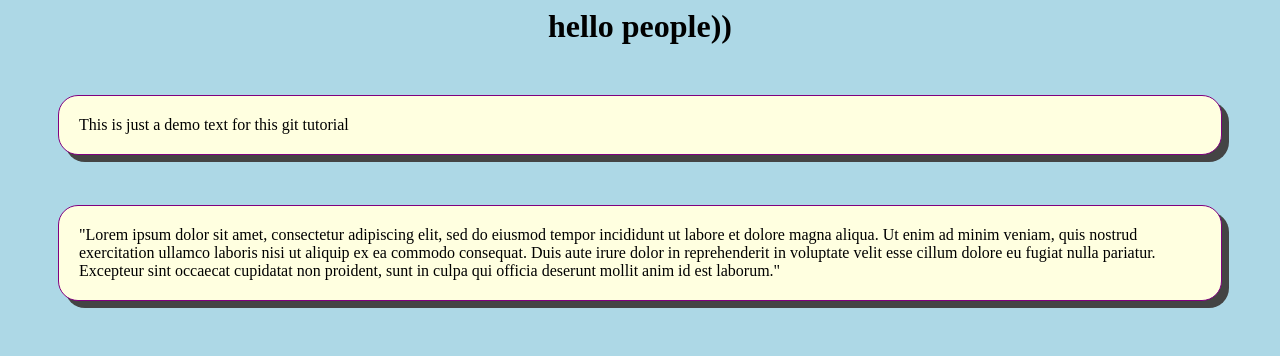
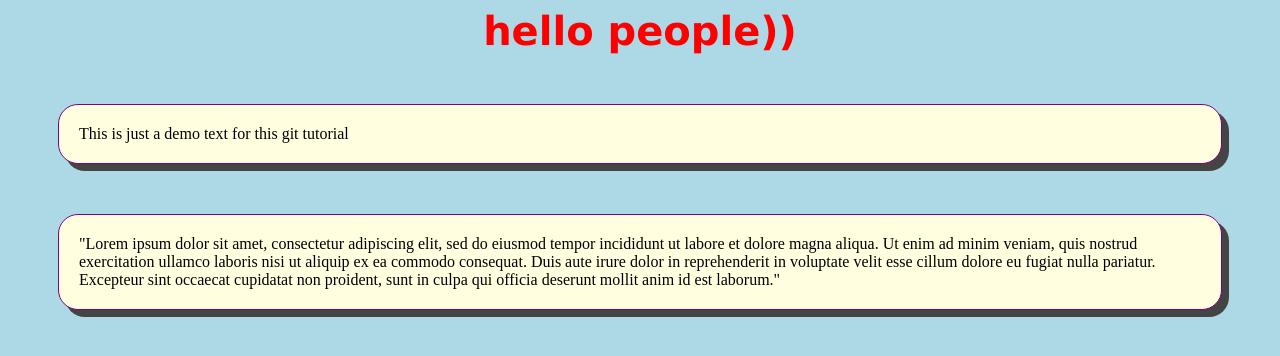
Before and after one commit to Bob-Al-Max/mega_new, a plain HTML site: page index.html in a window 1280 px wide. Drawn offline with Linux system fonts and the light colour scheme.

Commit message:
1st commit in experimental branch

```diff
--- a/style.css
+++ b/style.css
@@ -7,6 +7,9 @@ background:lightblue;
 h1{
 
 	text-align:center;
+	color:red;
+	font-size:40px;
+	font-family:verdana;
 }
 
 
```
